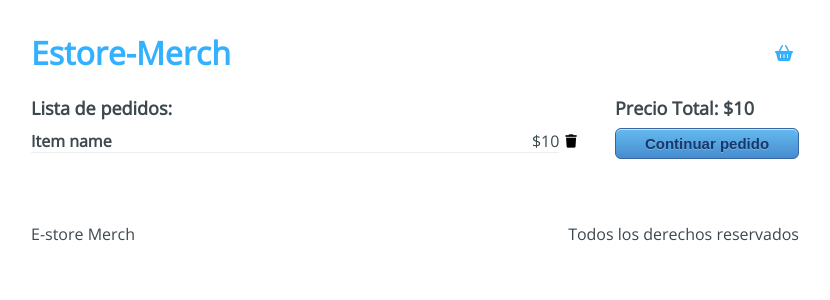
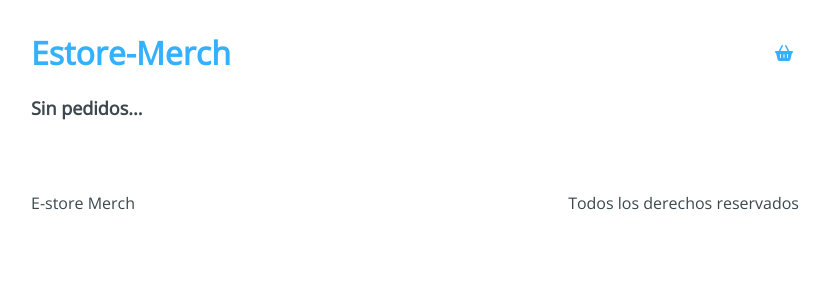
Before and after one commit to zergcore/estore-merch, a React app: page /checkout in a window 1280 px wide. Shown: the top 300 px of the page, without its empty margins (225-1055 px from the left). Built offline with nearby package versions, Linux system fonts and the light colour scheme.

Commit message:
added context to checkout so items can be also removed

```diff
--- a/src/containers/Checkout.jsx
+++ b/src/containers/Checkout.jsx
@@ -1,32 +1,55 @@
-import React from 'react';
+import React, {useContext} from 'react';
 import {Link} from 'react-router-dom';
+import AppContext from '../context/AppContext'
 import '../styles/components/Checkout.css';
 
 function Checkout() {
+  const {state, removeFromCart} = useContext(AppContext)
+  const {cart} = state
+  const sumTotal=()=>{
+		const reducer = (accumulator, currentValue)=> accumulator + currentValue.price;
+		const sum = state.cart.reduce(reducer, 0);
+		return sum;
+	}
+
+  const handleRemove = item => () => {
+    removeFromCart(item)
+  }
   return (
     <div className="Checkout">
       <div className="Checkout-content">
-        <h3>
-          Lista de pedidos:
-        </h3>
-        <div className="Checkout-item">
+
+        {cart.length > 0 ?
+          <h3>Lista de pedidos</h3>
+          :
+          <h3>Sin pedidos...</h3>
+        }
+
+        {cart.map(item => (
+              <div className="Checkout-item"  key={item.id}>
                 <div className="Checkout-element">
                   <h4>
-              Item name
+                    {item.title}
                   </h4>
-            <span>$10</span>
+                  <span>$ {item.price}</span>
                 </div>
-          <button type='button'>
+                <button
+                        type='button'
+                        onClick={handleRemove(item)}
+                        >
                   <i className="fa-solid fa-trash"/>
                 </button>
               </div>
+            ))}
       </div>
+      {cart.length > 0 && (
         <div className="Checkout-sidebar">
-        <h3>Precio Total: $10</h3>
+          <h3>Precio Total: ${sumTotal()}</h3>
           <Link to="/checkout/information">
             <button type='button'>Continuar pedido</button>
           </Link>
         </div>
+      )}
     </div>
   )
 }
```
Lines whose indentation alone changed are shown as unchanged.
